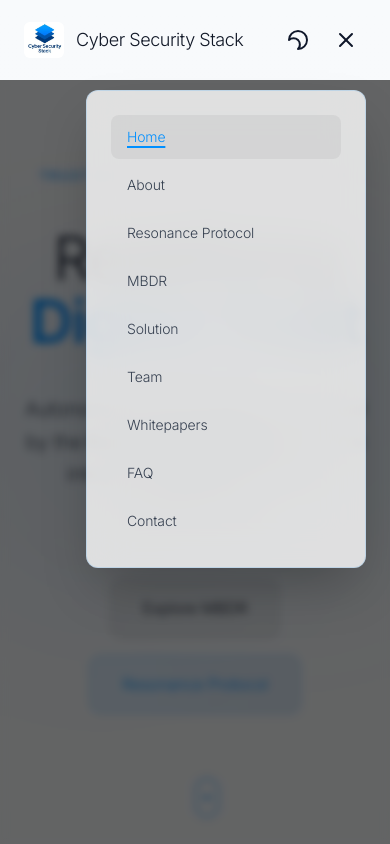
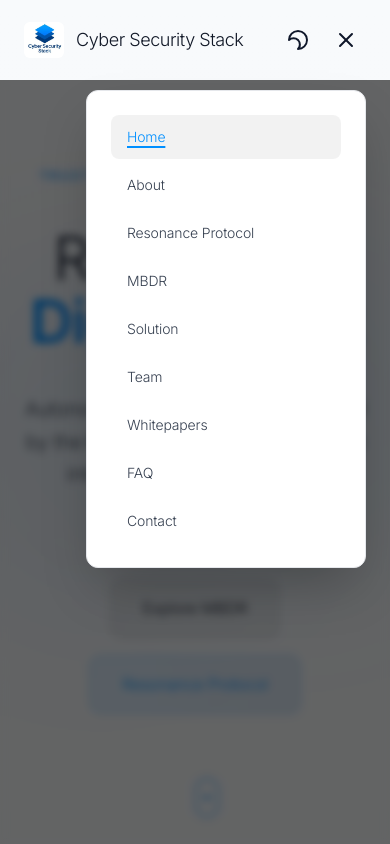
Before and after one commit to DevanshM1211/Cybersecurity-Stack-Website, a Next.js app: page / in a window 390 px wide. Both pictures are taken after a click on the button 346 px from the left and 40 px from the top of the page. Shown: the top 844 px of the page. Built offline with nearby package versions, Linux system fonts and the light colour scheme.

Commit message:
Fix hamburger menu transparency with solid background

```diff
--- a/components/Navbar.tsx
+++ b/components/Navbar.tsx
@@ -183,7 +183,7 @@
                 animate={{ opacity: 1, y: 0 }}
                 exit={{ opacity: 0, y: -20 }}
                 transition={{ type: "spring", damping: 25, stiffness: 200 }}
-                className="fixed right-6 top-[90px] w-[280px] glass-effect border border-white/10 rounded-xl p-6 overflow-y-auto shadow-2xl"
+                className="fixed right-6 top-[90px] w-[280px] bg-white dark:bg-gray-900 border border-gray-200 dark:border-white/10 rounded-xl p-6 overflow-y-auto shadow-2xl"
               >
                 <nav aria-label="Navigation menu">
                   <div className="space-y-1">
```
